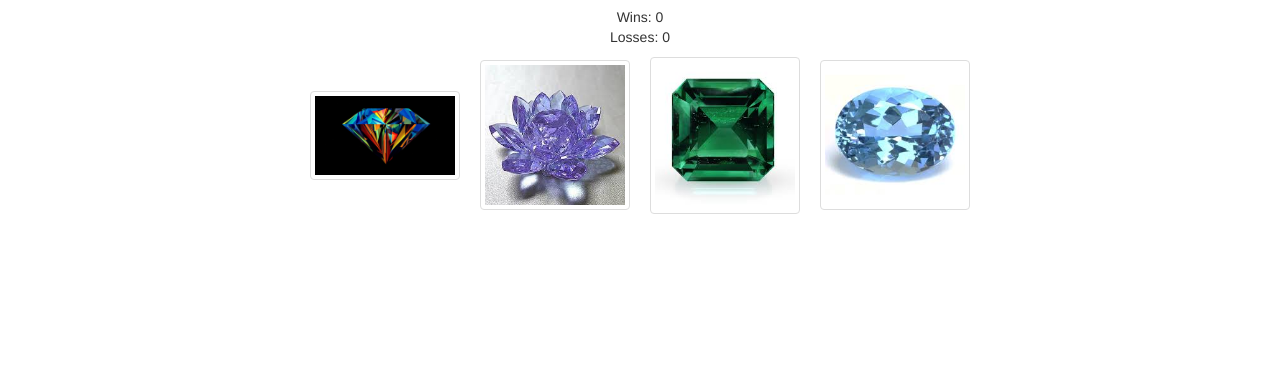
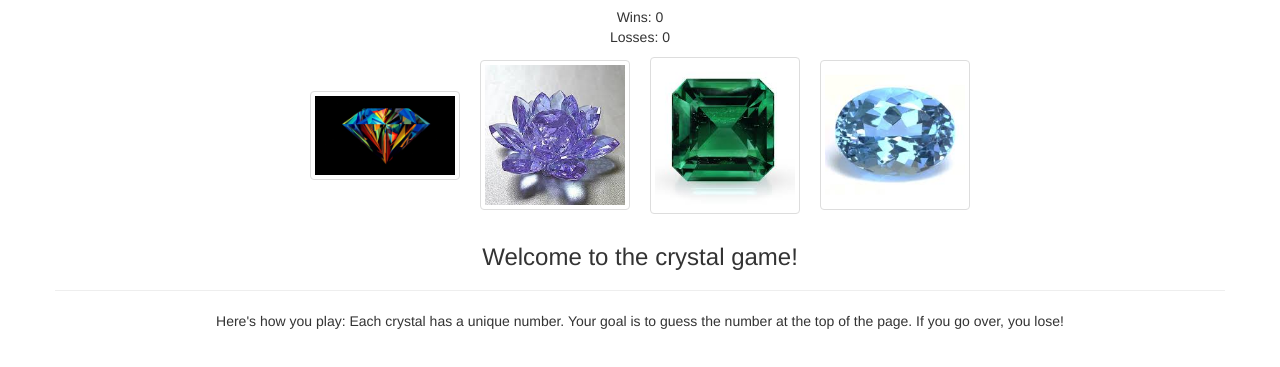
Before and after one commit to nlimbach/Week-4-Game, a plain HTML site: page index.html in a window 1280 px wide. Shown: the part 281-648 px from the top of the page. Drawn offline with nearby package versions, Linux system fonts and the light colour scheme.

Commit message:
complete

```diff
--- a/assets/css/style.css
+++ b/assets/css/style.css
@@ -1,7 +1,4 @@
 
-body {
-    font-family: Algerian;
-}
 .crystal-image {
             width: 150px;
             height: 150px;
--- a/index.html
+++ b/index.html
@@ -19,15 +19,26 @@
         </div>
     </div>
 
-    <h2 class ="text-center"> Your number:  <span id="userNumber"></span></h2>
-    <div class ="text-center" id="score">
+    <div class = "container">
+        <div class ="row">
+            <h2 class ="text-center"> Your number:  <span id="userNumber"></span></h2>
+            <div class ="text-center" id="score">
+            </div>
 
+            <div  class ="text-center" id="crystals">
+
+            </div>
+        </div>
     </div>
-    <!-- Note that this div is now empty. We will fill it dynamically -->
-    <div  class ="text-center" id="crystals">
-
+    <div class = "container">
+        <div class = "row">
+            <div class="text-center">
+                <h3> Welcome to the crystal game! </h3>
+                <hr>
+                <p>Here's how you play: Each crystal has a unique number. Your goal is to guess the number at the top of the page. If you go over, you lose! </p>
+            </div>
+        </div>
     </div>
-
     <!-- JAVASCRIPT  -->
     <!-- ========================================= -->
     <script type="text/javascript" src="https://cdnjs.cloudflare.com/ajax/libs/jquery/3.2.1/jquery.min.js"></script>
```
